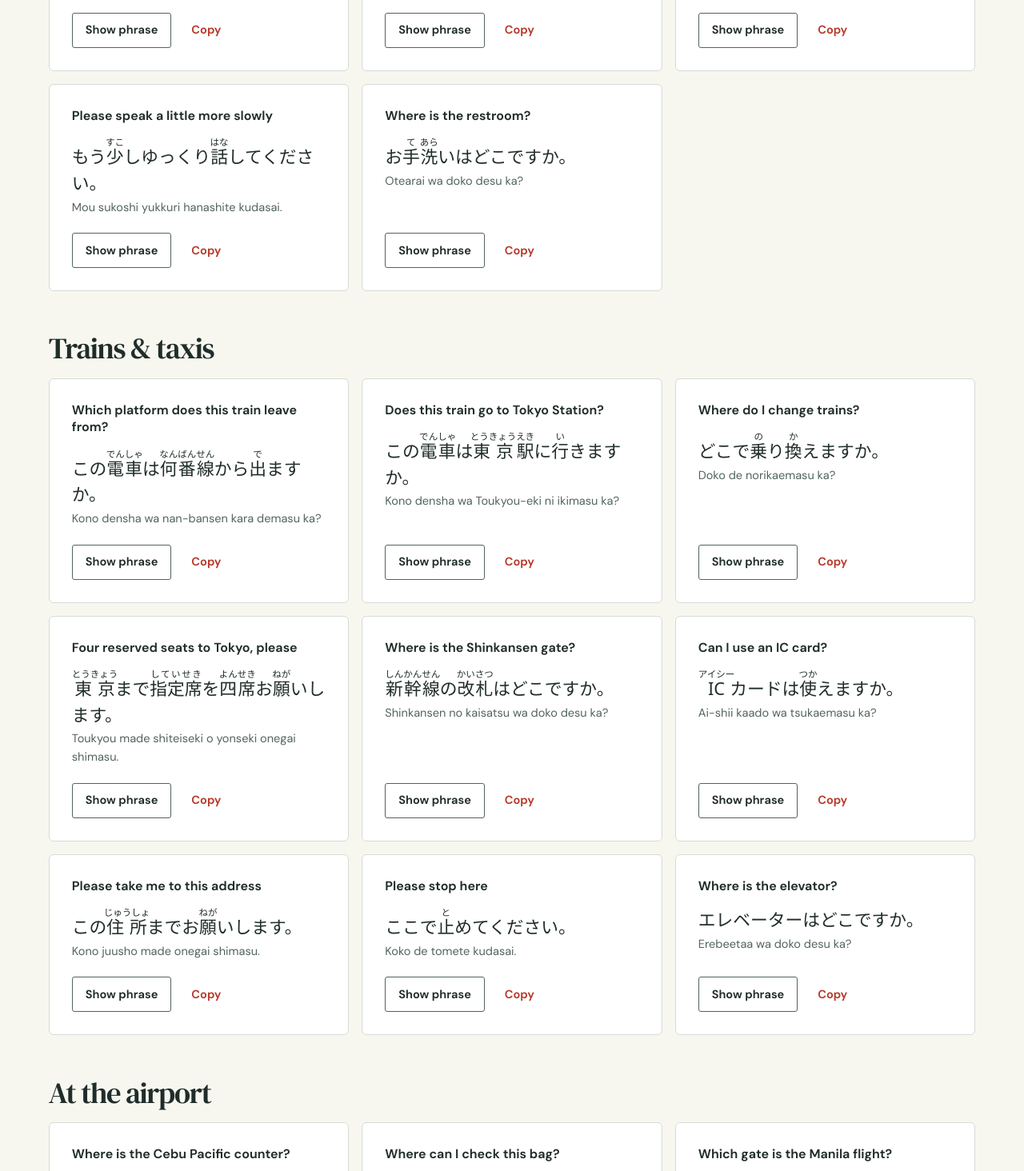
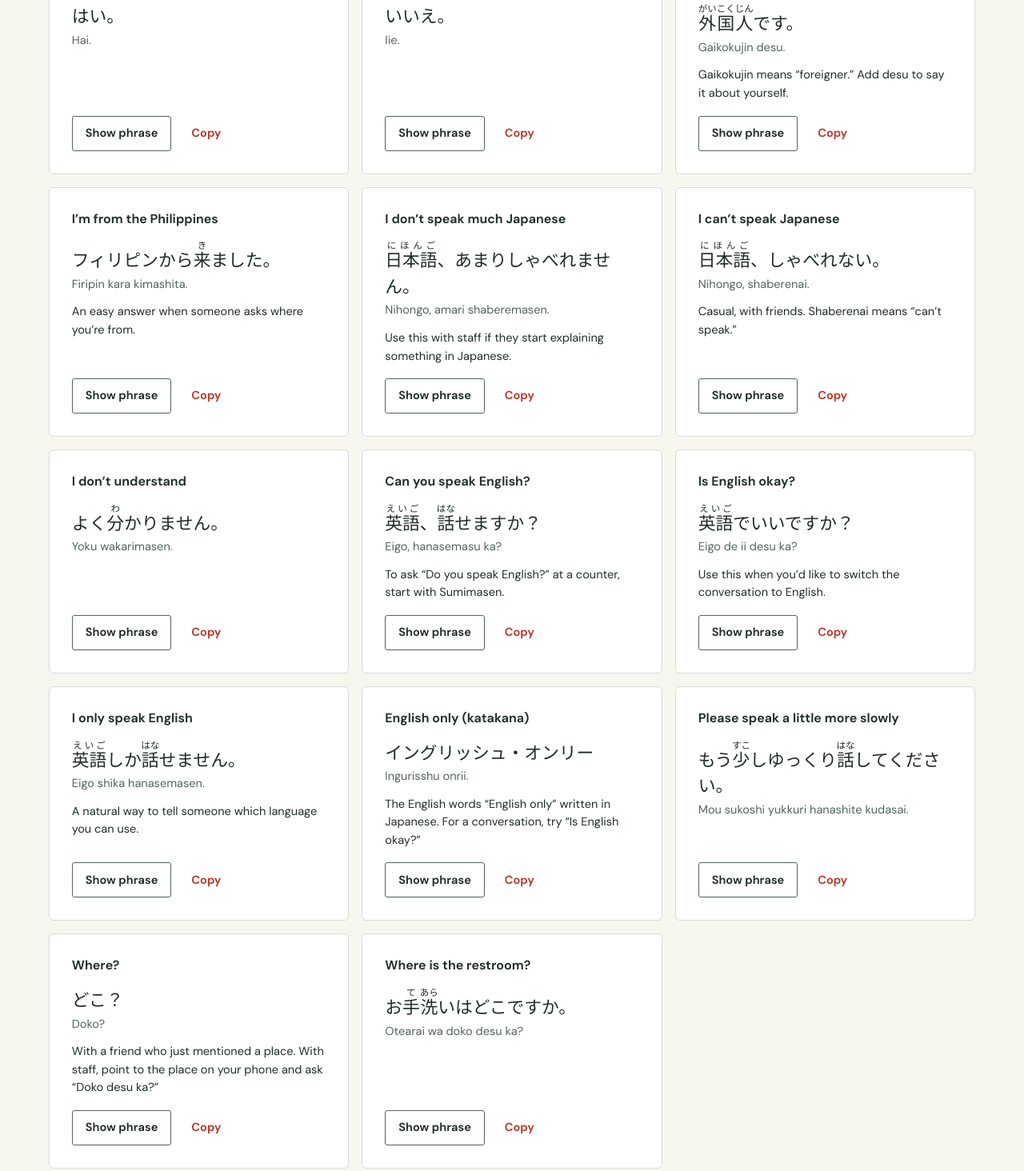
Before and after one commit to JeroTan/Japan-Trip, a website: page phrases.html in a window 1280 px wide. Shown: the part 1108-2572 px from the top of the page at 80% size. Drawn offline with Linux system fonts and the light colour scheme.

Commit message:
Add natural everyday Japanese for introductions and asking for English

```diff
--- a/phrases.html
+++ b/phrases.html
@@ -60,7 +60,7 @@
       <p class="jt-results-count" role="status" id="jt-results-count" hidden></p>
 
       <section class="jt-section jt-phrase-group">
-        <h2>Everyday</h2>
+        <h2 id="everyday">Everyday</h2>
         <div class="jt-phrase-grid">
           <article class="jt-phrase">
             <h3>Hello / good afternoon</h3>
@@ -86,6 +86,13 @@
             <h3>Excuse me</h3>
             <p class="jt-script" lang="ja">すみません。</p>
             <p class="jt-roman">Sumimasen.</p>
+            <p class="jt-phrase-note">Say this to get a cashier’s or station attendant’s attention. It also works as a quick apology if you bump into someone.</p>
+          </article>
+          <article class="jt-phrase">
+            <h3>Oops, sorry!</h3>
+            <p class="jt-script" lang="ja">ごめん、ごめん。</p>
+            <p class="jt-roman">Gomen, gomen.</p>
+            <p class="jt-phrase-note">A light apology between friends, like when you accidentally step on someone’s shoe.</p>
           </article>
           <article class="jt-phrase">
             <h3>Yes</h3>
@@ -98,19 +105,68 @@
             <p class="jt-roman">Iie.</p>
           </article>
           <article class="jt-phrase">
+            <h3>I’m a foreigner</h3>
+            <p class="jt-script" lang="ja"><ruby>外国人<rt>がいこくじん</rt></ruby>です。</p>
+            <p class="jt-roman">Gaikokujin desu.</p>
+            <p class="jt-phrase-note">Gaikokujin means “foreigner.” Add desu to say it about yourself.</p>
+          </article>
+          <article class="jt-phrase">
+            <h3>I’m from the Philippines</h3>
+            <p class="jt-script" lang="ja">フィリピンから<ruby>来<rt>き</rt></ruby>ました。</p>
+            <p class="jt-roman">Firipin kara kimashita.</p>
+            <p class="jt-phrase-note">An easy answer when someone asks where you’re from.</p>
+          </article>
+          <article class="jt-phrase">
+            <h3>I don’t speak much Japanese</h3>
+            <p class="jt-script" lang="ja"><ruby>日本語<rt>にほんご</rt></ruby>、あまりしゃべれません。</p>
+            <p class="jt-roman">Nihongo, amari shaberemasen.</p>
+            <p class="jt-phrase-note">Use this with staff if they start explaining something in Japanese.</p>
+          </article>
+          <article class="jt-phrase">
+            <h3>I can’t speak Japanese</h3>
+            <p class="jt-script" lang="ja"><ruby>日本語<rt>にほんご</rt></ruby>、しゃべれない。</p>
+            <p class="jt-roman">Nihongo, shaberenai.</p>
+            <p class="jt-phrase-note">Casual, with friends. Shaberenai means “can’t speak.”</p>
+          </article>
+          <article class="jt-phrase">
             <h3>I don’t understand</h3>
             <p class="jt-script" lang="ja">よく<ruby>分<rt>わ</rt></ruby>かりません。</p>
             <p class="jt-roman">Yoku wakarimasen.</p>
           </article>
           <article class="jt-phrase">
-            <h3>Do you speak English?</h3>
-            <p class="jt-script" lang="ja"><ruby>英語<rt>えいご</rt></ruby>を<ruby>話<rt>はな</rt></ruby>せますか。</p>
-            <p class="jt-roman">Eigo o hanasemasu ka?</p>
+            <h3>Can you speak English?</h3>
+            <p class="jt-script" lang="ja"><ruby>英語<rt>えいご</rt></ruby>、<ruby>話<rt>はな</rt></ruby>せますか？</p>
+            <p class="jt-roman">Eigo, hanasemasu ka?</p>
+            <p class="jt-phrase-note">To ask “Do you speak English?” at a counter, start with Sumimasen.</p>
+          </article>
+          <article class="jt-phrase">
+            <h3>Is English okay?</h3>
+            <p class="jt-script" lang="ja"><ruby>英語<rt>えいご</rt></ruby>でいいですか？</p>
+            <p class="jt-roman">Eigo de ii desu ka?</p>
+            <p class="jt-phrase-note">Use this when you’d like to switch the conversation to English.</p>
+          </article>
+          <article class="jt-phrase">
+            <h3>I only speak English</h3>
+            <p class="jt-script" lang="ja"><ruby>英語<rt>えいご</rt></ruby>しか<ruby>話<rt>はな</rt></ruby>せません。</p>
+            <p class="jt-roman">Eigo shika hanasemasen.</p>
+            <p class="jt-phrase-note">A natural way to tell someone which language you can use.</p>
+          </article>
+          <article class="jt-phrase">
+            <h3>English only (katakana)</h3>
+            <p class="jt-script" lang="ja">イングリッシュ・オンリー</p>
+            <p class="jt-roman">Ingurisshu onrii.</p>
+            <p class="jt-phrase-note">The English words “English only” written in Japanese. For a conversation, try “Is English okay?”</p>
           </article>
           <article class="jt-phrase">
             <h3>Please speak a little more slowly</h3>
             <p class="jt-script" lang="ja">もう<ruby>少<rt>すこ</rt></ruby>しゆっくり<ruby>話<rt>はな</rt></ruby>してください。</p>
             <p class="jt-roman">Mou sukoshi yukkuri hanashite kudasai.</p>
+          </article>
+          <article class="jt-phrase">
+            <h3>Where?</h3>
+            <p class="jt-script" lang="ja">どこ？</p>
+            <p class="jt-roman">Doko?</p>
+            <p class="jt-phrase-note">With a friend who just mentioned a place. With staff, point to the place on your phone and ask “Doko desu ka?”</p>
           </article>
           <article class="jt-phrase">
             <h3>Where is the restroom?</h3>
--- a/tools.css
+++ b/tools.css
@@ -234,6 +234,7 @@
 .jt-script { margin: 16px 0 3px; font-size: clamp(1.22rem, 1.7vw, 1.55rem); line-height: 1.5; }
 .jt-roman, .jt-dialog-roman { color: var(--muted, #52645f); }
 .jt-roman { margin: 0 0 12px; font-size: .91rem; }
+.jt-phrase-note { margin: 0 0 8px; font-size: .91rem; }
 .jt-phrase-actions { gap: 8px; }
 .jt-quiet { color: var(--accent, #b83a2c); border-color: transparent; background: transparent; }
 .jt-empty { padding: 24px; }
--- a/tools.js
+++ b/tools.js
@@ -121,8 +121,9 @@
         const romaji = element.querySelector('.jt-roman').textContent;
         // Also accept searches that omit long vowels, such as "chukohin".
         const shortVowels = romaji.replace(/([aeiou])\1|ou/gi, pair => pair[0]);
+        const note = element.querySelector('.jt-phrase-note')?.textContent;
         const searchable = searchText([name, heading, plainJapanese(japanese), kana.textContent,
-          romaji, shortVowels].join(' '));
+          romaji, shortVowels, note].join(' '));
         const controls = actions.content.cloneNode(true);
         controls.querySelector('[data-show]').setAttribute('aria-label', 'Show ' + heading + ' in large type');
         controls.querySelector('[data-copy]').setAttribute('aria-label', 'Copy Japanese for ' + heading);
```
Also changed, not shown: tests/tools.test.cjs (+14 -4 lines).
